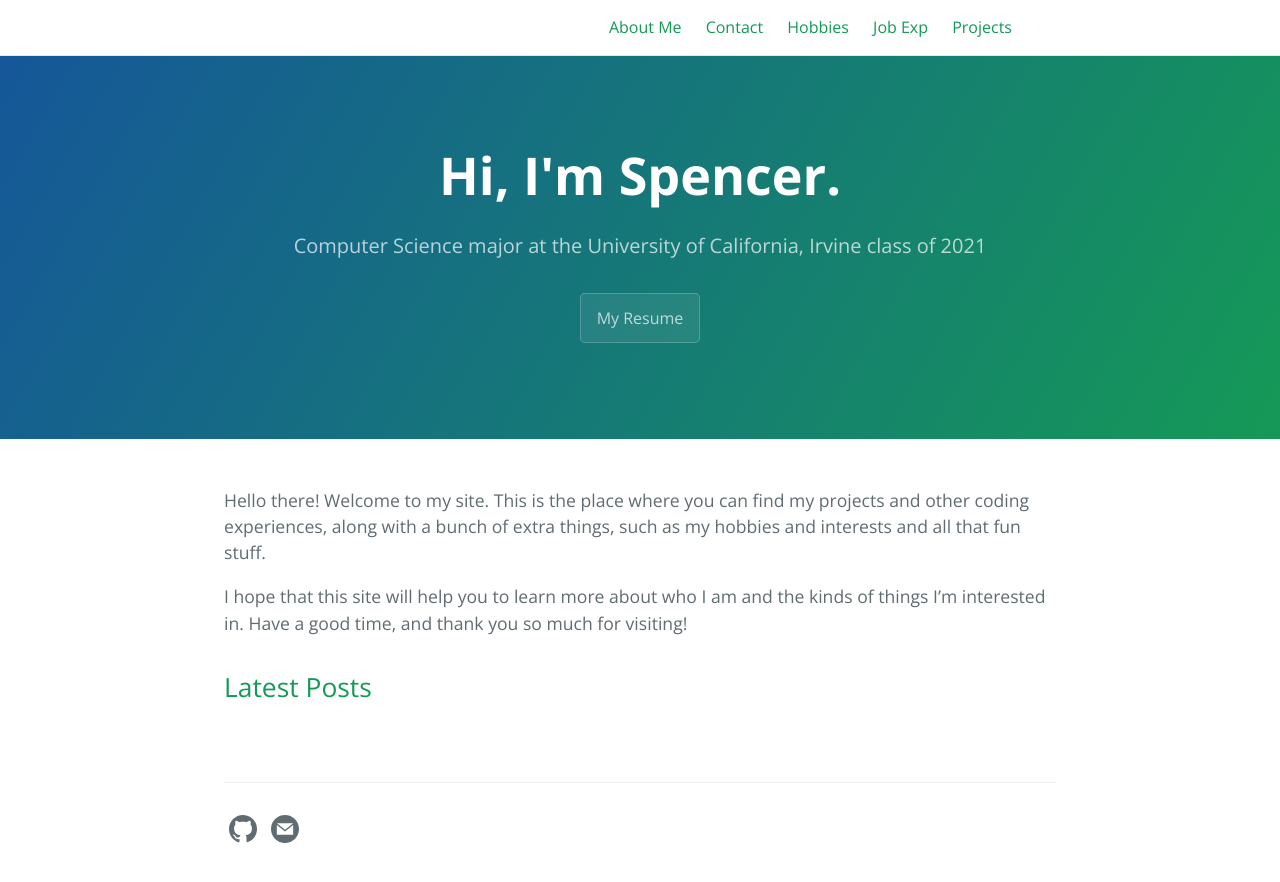
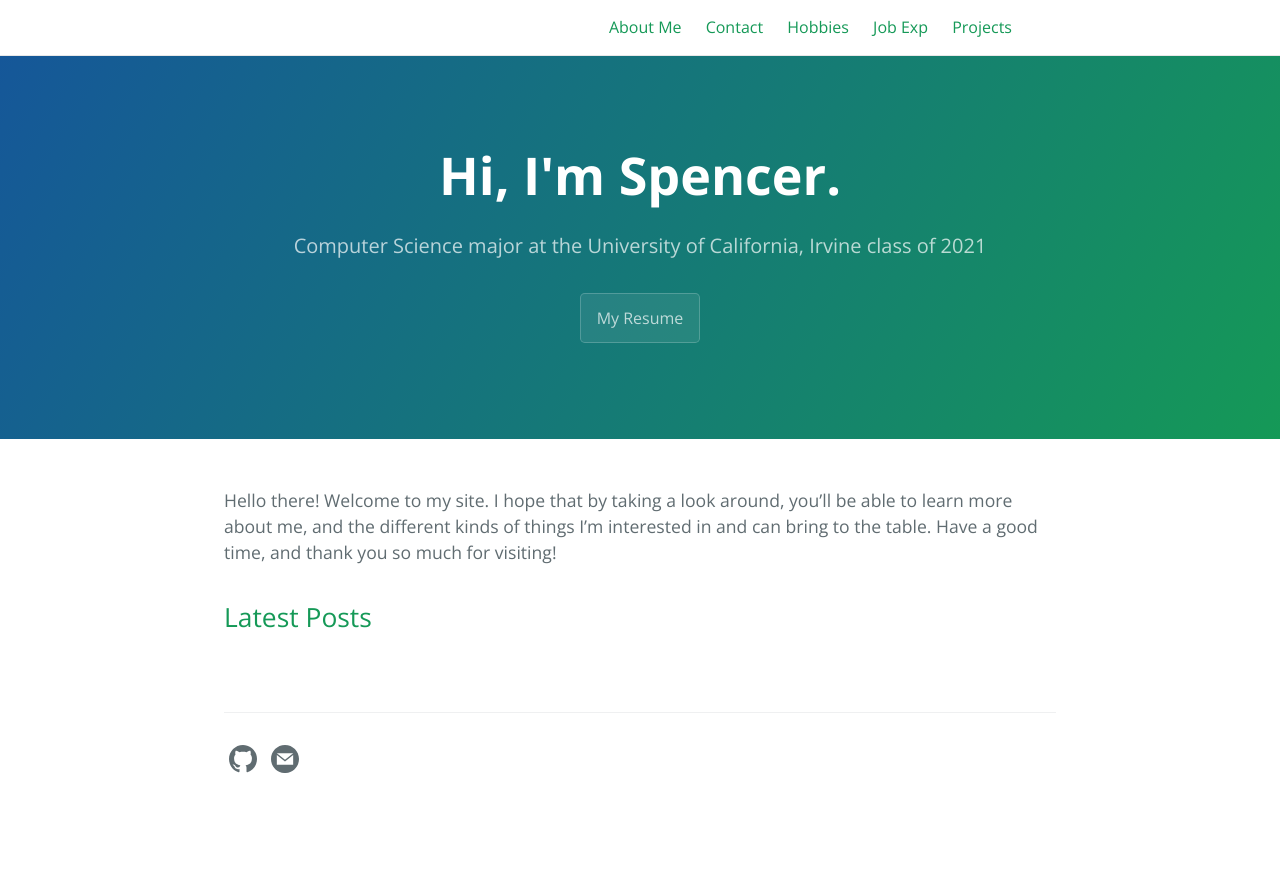
Before and after one commit to spencerericfong/spencerericfong.github.io, a Jekyll site: the page built from index.md, in a window 1280 px wide. Shown: the top 882 px of the page. Built offline with Jekyll 4.4.1, drawn with Linux system fonts in a browser that asks for light colours.

Commit message:
update index

```diff
--- a/index.md
+++ b/index.md
@@ -8,6 +8,4 @@
 layout: home
 ---
 
-Hello there! Welcome to my site. This is the place where you can find my projects and other coding experiences, along with a bunch of extra things, such as my hobbies and interests and all that fun stuff.
-
-I hope that this site will help you to learn more about who I am and the kinds of things I'm interested in. Have a good time, and thank you so much for visiting!
+Hello there! Welcome to my site. I hope that by taking a look around, you'll be able to learn more about me, and the different kinds of things I'm interested in and can bring to the table. Have a good time, and thank you so much for visiting!
```
